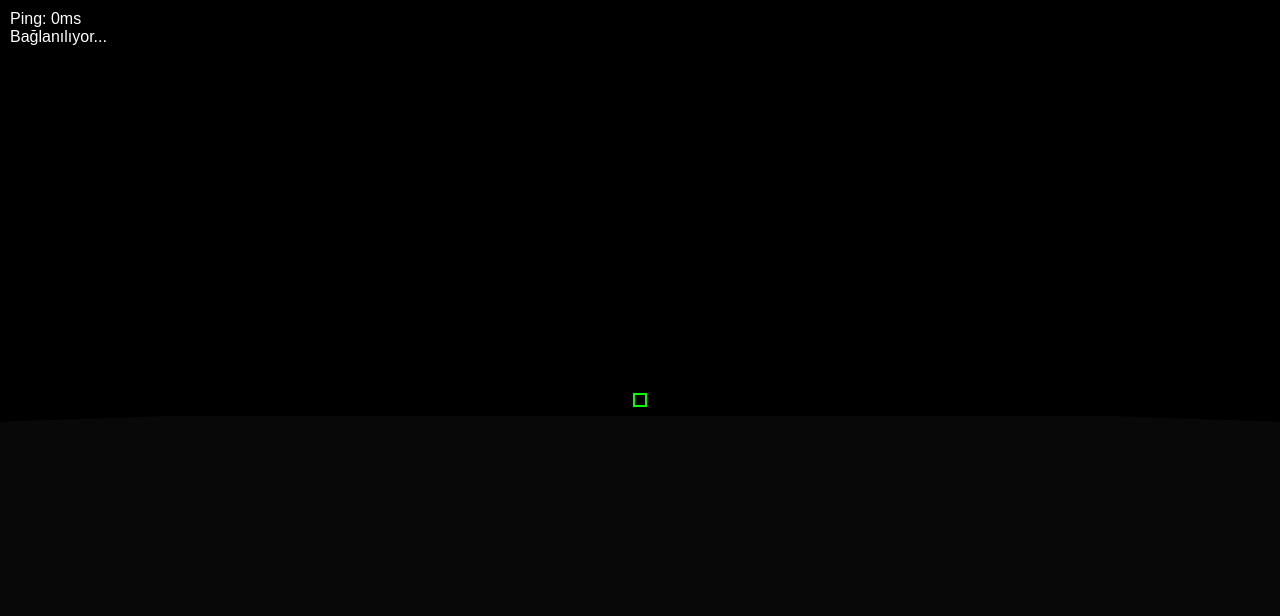
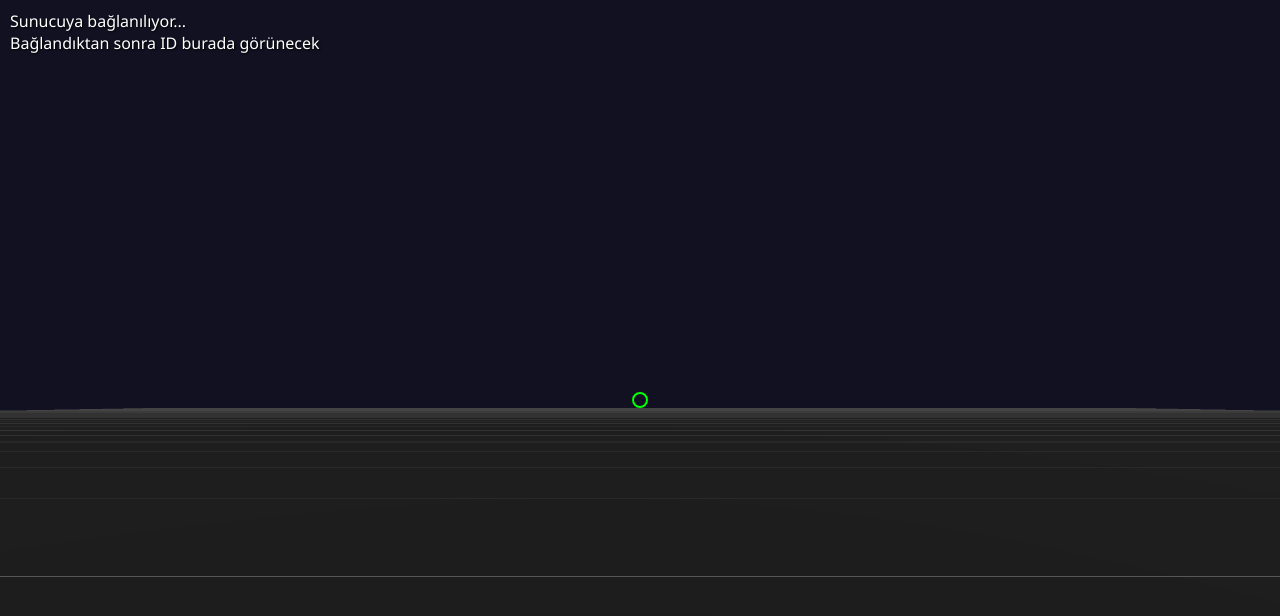
Before and after one commit to dbabanne46-code/1v1patrysoy, a website: page index.html in a window 1280 px wide. Drawn offline with nearby package versions, Linux system fonts and the light colour scheme; no server answers; animation ran at ten frames a second.

Commit message:
Update index.html

```diff
--- a/index.html
+++ b/index.html
@@ -2,21 +2,39 @@
 <html lang="tr">
 <head>
     <meta charset="UTF-8">
-    <title>ASCENT 1V1 MULTIPLAYER</title>
+    <title>1V1 PATRYSOY FPS</title>
+    <!-- Socket.io Kütüphanesi -->
     <script src="https://cdn.socket.io/4.7.2/socket.io.min.js"></script>
     <style>
-        body { margin: 0; overflow: hidden; background: #000; font-family: sans-serif; }
-        #hud { position: absolute; top: 10px; left: 10px; color: white; pointer-events: none; }
-        #crosshair { position: absolute; top: 50%; left: 50%; width: 10px; height: 10px; border: 2px solid #0f0; transform: translate(-50%, -50%); }
+        body { margin: 0; overflow: hidden; background: #111; font-family: 'Segoe UI', sans-serif; }
+        canvas { display: block; }
+
+        /* Arayüz (HUD) */
+        #hud {
+            position: absolute; top: 10px; left: 10px;
+            color: white; pointer-events: none;
+            text-shadow: 1px 1px 2px black;
+        }
+
+        /* Crosshair (Nişangah) */
+        #crosshair {
+            position: absolute; top: 50%; left: 50%;
+            width: 12px; height: 12px;
+            border: 2px solid #0f0;
+            transform: translate(-50%, -50%);
+            border-radius: 50%;
+        }
     </style>
 </head>
 <body>
+
     <div id="hud">
-        <div id="ping">Ping: 0ms</div>
-        <div id="status">Bağlanılıyor...</div>
+        <div id="status">Sunucuya bağlanılıyor...</div>
+        <div id="ping">Bağlandıktan sonra ID burada görünecek</div>
     </div>
     <div id="crosshair"></div>
 
+    <!-- Three.js Import -->
     <script type="importmap">
         { "imports": { "three": "https://unpkg.com/three@0.160.0/build/three.module.js" } }
     </script>
@@ -24,63 +42,75 @@
     <script type="module">
         import * as THREE from 'three';
 
-        // --- NETWORK SETUP ---
-        // Kendi IP adresini buraya yaz (Arkadaşınla oynarken önemli!)
-        const socket = io('https://onev1patrysoy.onrender.com');
+        // --- ÖNEMLİ: RENDER LİNKİNİ BURAYA YAZ ---
+        const RENDER_URL = 'https://onev1patrysoy.onrender.com';
+        const socket = io(RENDER_URL);
+
         let myId = null;
         let enemies = {};
 
+        // --- SAHNE KURULUMU ---
         const scene = new THREE.Scene();
+        scene.background = new THREE.Color(0x111122); // Koyu lacivert gökyüzü
+
         const camera = new THREE.PerspectiveCamera(75, window.innerWidth / window.innerHeight, 0.1, 1000);
         const renderer = new THREE.WebGLRenderer({ antialias: true });
         renderer.setSize(window.innerWidth, window.innerHeight);
         document.body.appendChild(renderer.domElement);
 
-        // Işıklandırma ve Zemin
-        scene.add(new THREE.AmbientLight(0xffffff, 0.5));
-        const floor = new THREE.Mesh(new THREE.PlaneGeometry(100, 100), new THREE.MeshStandardMaterial({ color: 0x222222 }));
+        // --- IŞIKLANDIRMA (Siyah ekranı bu çözer) ---
+        const ambientLight = new THREE.AmbientLight(0xffffff, 1.0); // Her yeri aydınlatır
+        scene.add(ambientLight);
+
+        const sunLight = new THREE.DirectionalLight(0xffffff, 0.8);
+        sunLight.position.set(5, 10, 5);
+        scene.add(sunLight);
+
+        // --- YER VE IZGARA ---
+        const grid = new THREE.GridHelper(200, 50, 0xffffff, 0x444444);
+        scene.add(grid);
+
+        const floor = new THREE.Mesh(
+            new THREE.PlaneGeometry(200, 200),
+            new THREE.MeshStandardMaterial({ color: 0x222222 })
+        );
         floor.rotation.x = -Math.PI / 2;
         scene.add(floor);
 
-        // Oyuncu Bilgileri
+        // --- OYUNCU AYARLARI ---
         const player = {
-            pos: new THREE.Vector3(Math.random()*10, 1.7, 5),
+            pos: new THREE.Vector3(0, 1.7, 5),
             rot: { y: 0, p: 0 },
-            vel: new THREE.Vector3(),
             keys: {}
         };
+        camera.position.copy(player.pos);
 
-        // Düşman Oluşturma Fonksiyonu
+        // --- MULTIPLAYER MANTIĞI ---
         function createEnemy(id) {
             const group = new THREE.Group();
-            const body = new THREE.Mesh(new THREE.CapsuleGeometry(0.5, 1, 4, 8), new THREE.MeshStandardMaterial({ color: 0xff4655 }));
+            const body = new THREE.Mesh(
+                new THREE.CapsuleGeometry(0.5, 1, 4, 8),
+                new THREE.MeshStandardMaterial({ color: 0xff4655 }) // Kırmızı düşman
+            );
             body.position.y = 1;
             group.add(body);
-
-            const head = new THREE.Mesh(new THREE.BoxGeometry(0.4, 0.4, 0.4), new THREE.MeshStandardMaterial({ color: 0xffffff }));
-            head.position.y = 1.8;
-            group.add(head);
-
             scene.add(group);
             enemies[id] = group;
         }
 
-        // --- SOCKET OLAYLARI ---
         socket.on('init', (data) => {
             myId = data.id;
-            document.getElementById('status').innerText = "Bağlandı (ID: " + myId + ")";
+            document.getElementById('status').innerText = "Bağlandı! ID: " + myId;
             Object.keys(data.players).forEach(id => {
                 if (id !== myId) createEnemy(id);
             });
         });
 
-        socket.on('newPlayer', (data) => {
-            createEnemy(data.id);
-        });
+        socket.on('newPlayer', (data) => createEnemy(data.id));
 
         socket.on('updatePlayer', (data) => {
             if (enemies[data.id]) {
-                enemies[data.id].position.lerp(new THREE.Vector3(data.pos.x, data.pos.y - 1.7, data.pos.z), 0.2);
+                enemies[data.id].position.set(data.pos.x, data.pos.y - 1.7, data.pos.z);
                 enemies[data.id].rotation.y = data.rot.y;
             }
         });
@@ -92,38 +122,44 @@
             }
         });
 
-        // Kontroller
+        // --- KONTROLLER ---
         document.addEventListener('keydown', (e) => player.keys[e.code] = true);
         document.addEventListener('keyup', (e) => player.keys[e.code] = false);
+
         document.addEventListener('mousemove', (e) => {
             if (document.pointerLockElement === document.body) {
                 player.rot.y -= e.movementX * 0.002;
                 player.rot.p -= e.movementY * 0.002;
+                player.rot.p = Math.max(-Math.PI/2, Math.min(Math.PI/2, player.rot.p));
                 camera.rotation.set(player.rot.p, player.rot.y, 0, 'YXZ');
             }
         });
+
         document.addEventListener('mousedown', () => {
-            document.body.requestPointerLock();
-            socket.emit('shoot', { time: Date.now() });
+            if (document.pointerLockElement !== document.body) {
+                document.body.requestPointerLock();
+            } else {
+                // Ateş etme efekti/sesi buraya gelebilir
+                socket.emit('shoot', {});
+            }
         });
 
-        // Oyun Döngüsü
+        // --- OYUN DÖNGÜSÜ ---
         function animate() {
             requestAnimationFrame(animate);
 
-            // Hareket Mantığı
             const move = new THREE.Vector3();
-            if (player.keys['KeyW']) move.z -= 0.1;
-            if (player.keys['KeyS']) move.z += 0.1;
-            if (player.keys['KeyA']) move.x -= 0.1;
-            if (player.keys['KeyD']) move.x += 0.1;
+            if (player.keys['KeyW']) move.z -= 0.12;
+            if (player.keys['KeyS']) move.z += 0.12;
+            if (player.keys['KeyA']) move.x -= 0.12;
+            if (player.keys['KeyD']) move.x += 0.12;
 
             move.applyQuaternion(new THREE.Quaternion().setFromAxisAngle(new THREE.Vector3(0, 1, 0), player.rot.y));
             player.pos.add(move);
             camera.position.copy(player.pos);
 
             // Pozisyonu Sunucuya Gönder
-            if (socket.connected) {
+            if (myId) {
                 socket.emit('move', {
                     pos: { x: player.pos.x, y: player.pos.y, z: player.pos.z },
                     rot: { y: player.rot.y, p: player.rot.p }
@@ -132,7 +168,16 @@
 
             renderer.render(scene, camera);
         }
+
         animate();
+
+        // Pencere Boyutu Değişirse
+        window.addEventListener('resize', () => {
+            camera.aspect = window.innerWidth / window.innerHeight;
+            camera.updateProjectionMatrix();
+            renderer.setSize(window.innerWidth, window.innerHeight);
+        });
+
     </script>
 </body>
 </html>
```
